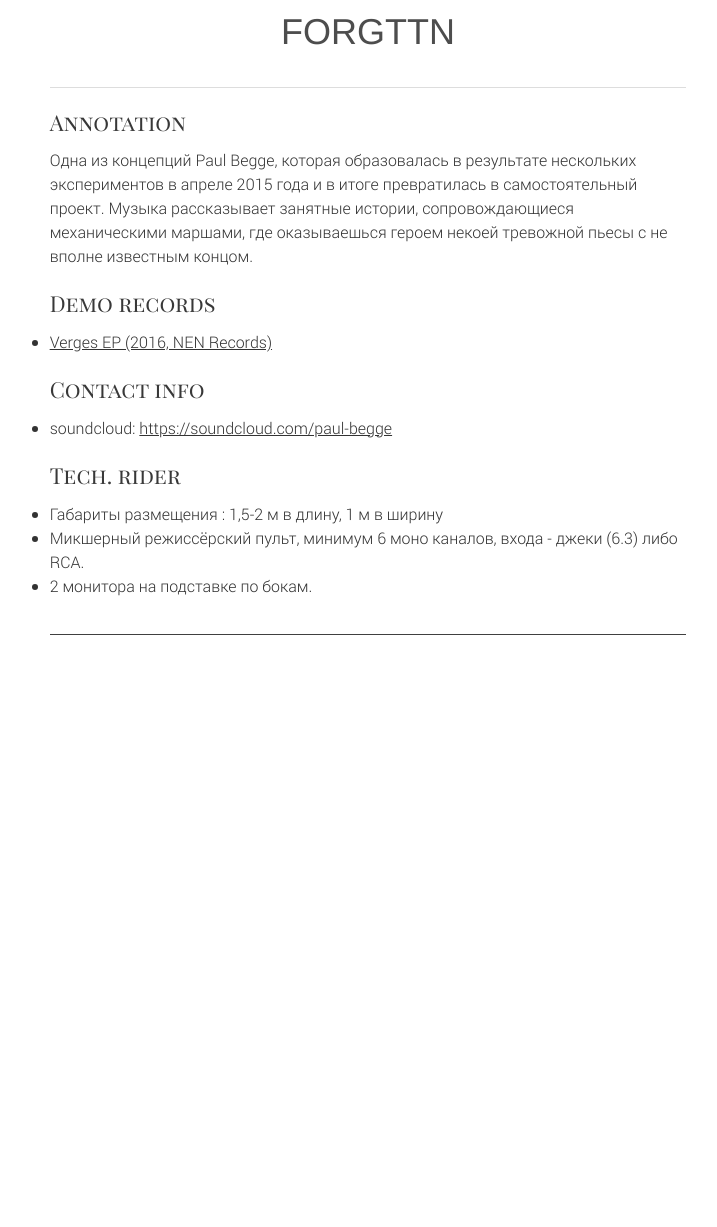
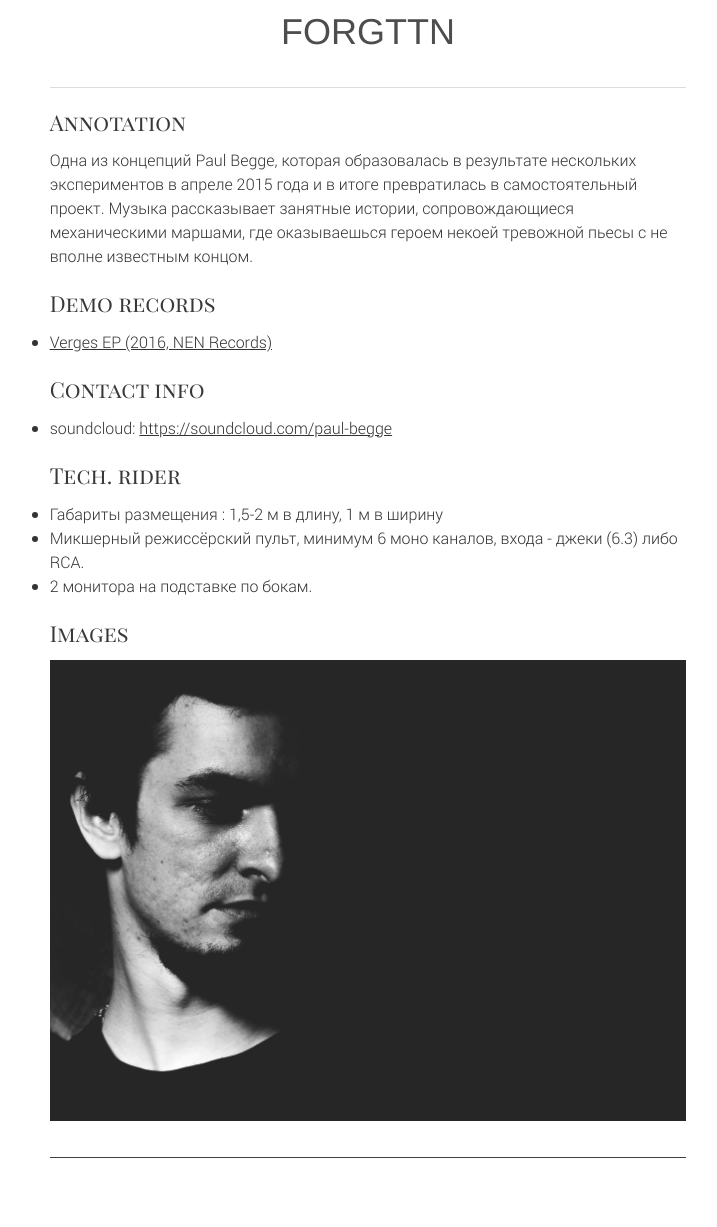
Before and after one commit to nullsonics/nullsonics.github.io, a Jekyll site: the page built from forgttn.md, in a window 1280 px wide. Shown: the whole page, without its empty margins (272-989 px from the left). Built offline with Jekyll 4.4.1, drawn with Linux system fonts in a browser that asks for light colours; nearby versions of some CDN libraries; library files that are not in the unit come from our copies; before the commit the page ends 900 px from its top, so only the background shows below that.

Commit message:
Adds forgttn pic

```diff
--- a/forgttn.md
+++ b/forgttn.md
@@ -25,3 +25,7 @@ title: FORGTTN
 - Микшерный режиссёрский пульт, минимум 6 моно каналов, входа - джеки (6.3) либо
   RCA.
 - 2 монитора на подставке по бокам.
+
+## Images
+
+<a href="/img/forgttn/1.jpg" target="_blank"><img src="/img/forgttn/1.jpg"></a>
```
Also changed, not shown: img/forgttn/1.jpg (added).
